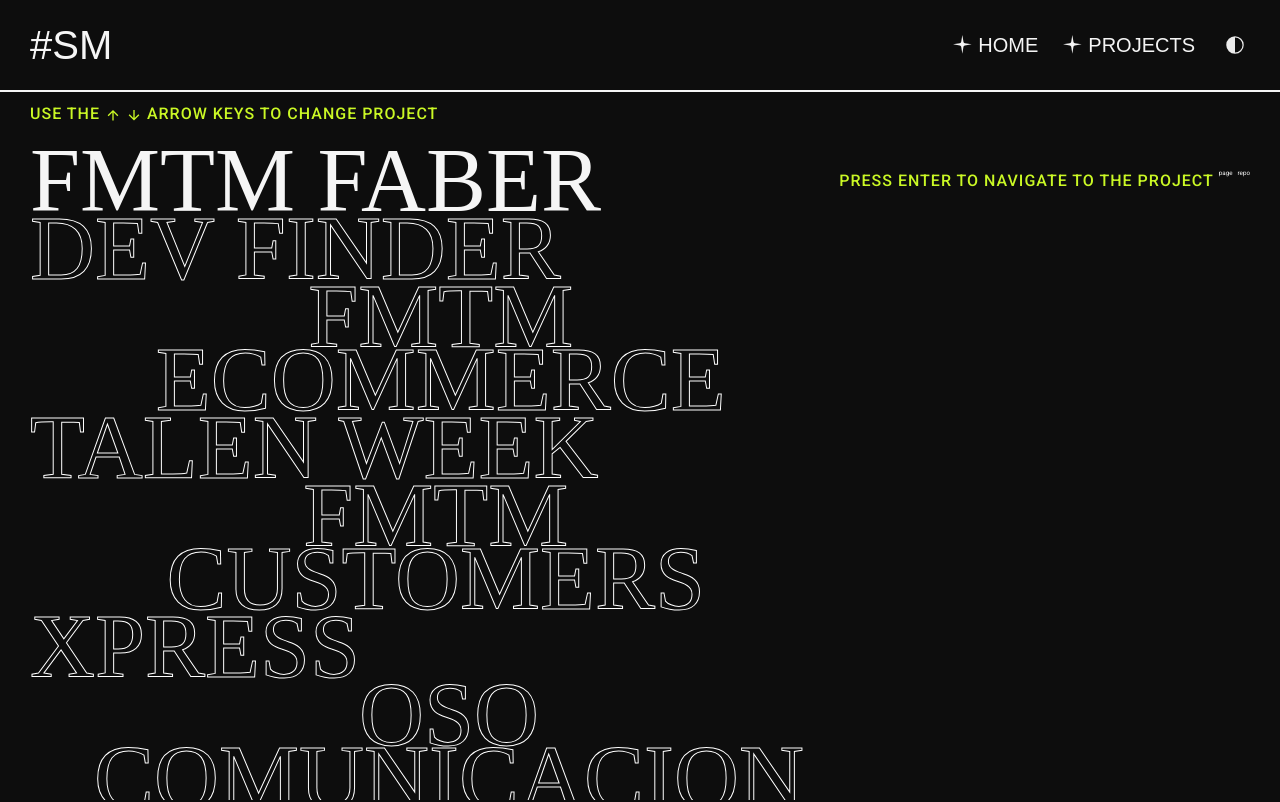
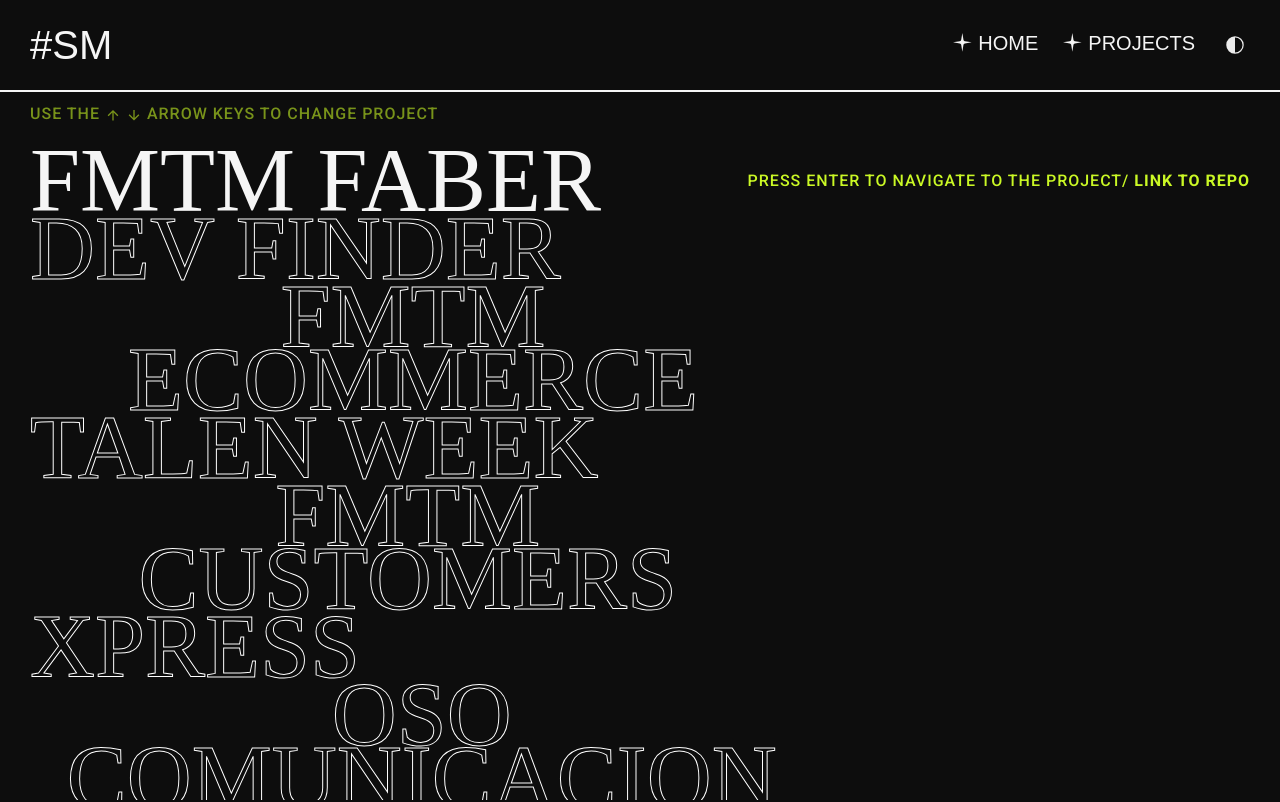
Before and after one commit to sanmoyano/sm-portfolio, a Next.js app: page /projects in a window 1280 px wide. Shown: the top 802 px of the page. Built offline with nearby package versions, Linux system fonts and the light colour scheme; a web font is replaced by a local one.

Commit message:
desktop ready

```diff
--- a/src/app/projects/page.tsx
+++ b/src/app/projects/page.tsx
@@ -3,7 +3,7 @@ import React, { useState, useRef } from 'react'
 import { NextPage } from 'next'
 import { Text, Stack } from '@chakra-ui/react'
 import { ArrowDownIcon, ArrowUpIcon } from '@chakra-ui/icons'
-import { AnimatePresence } from 'framer-motion'
+import { AnimatePresence, motion } from 'framer-motion'
 
 import AnimationContainer from '@/components/animationContainer'
 import useFloatAnimation from '@/hooks/useFloatAnimation'
@@ -24,7 +24,8 @@ const Projects : NextPage = () => {
   const ITEM_REF = useRef<HTMLDivElement>(null)
   const float = useFloatAnimation()
   const color = useColorBrand()
-  const projects: ProjectsData[] = PROJECTS as ProjectsData[]
+  const projects: ProjectsData[] = PROJECTS
+  const calcDelayAnimation = projects.length * 0.65
 
   const containerAnimationVariants = {
     hidden: { opacity: 0 },
@@ -53,19 +54,35 @@ const Projects : NextPage = () => {
 
   return (
     <AnimatePresence>
-      <Stack height='100%' justifyContent='center' paddingInline={{ base: 6, lg: 12 }} paddingTop={100} spacing={10}>
+      <Stack height='100%' justifyContent='center' paddingTop={100} spacing={10}>
         <Text
+          animate='visible'
           animation={float}
+          as={motion.div}
           bottom={0}
           color={color}
+          initial='hidden'
+          paddingLeft={{ base: 6, md: 12 }}
           textStyle='quotes'
+          variants={{
+            visible: { opacity: 1, transition: { duration: 1, delay: calcDelayAnimation } },
+            hidden: { opacity: 0 }
+          }}
         >
           use the <ArrowUpIcon /> <ArrowDownIcon /> arrow keys to change project
         </Text>
         <Stack ref={ITEM_REF} overflow='hidden' width='100%'>
           <AnimationContainer animationVariants={containerAnimationVariants}>
             {projects?.map((project, index) => (
-              <ProjectItem key={project.page} activeIndex={activeIndex} animationVariant={itemAnimationVariants} index={index} name={project.name} page={project.page} repo={project.repo} />
+              <ProjectItem
+                key={project.page}
+                activeIndex={activeIndex}
+                animationVariant={itemAnimationVariants}
+                index={index}
+                name={project.name}
+                page={project.page}
+                repo={project.repo}
+              />
             ))}
           </AnimationContainer>
         </Stack>
--- /dev/null
+++ b/src/components/anchorContainer/index.tsx
@@ -0,0 +1,41 @@
+import React from 'react'
+import { Box, Link } from '@chakra-ui/react'
+
+interface LinkProp {
+  route:string
+  textStyle: 'footer'|'paragraph'|'quotes'
+  underlineColor:string
+  content:string
+}
+
+const AnchorContainer = ({ route, textStyle, underlineColor, content }: LinkProp) => {
+  const anchorStyle = {
+    _after: {
+      content: '""',
+      display: 'block',
+      background: 'none repeat scroll 0 0 transparent',
+      bottom: 0,
+      height: 0.5,
+      left: '50%',
+      position: 'absolute',
+      backgroundColor: underlineColor,
+      transition: 'width 0.3s ease 0s, left 0.3s ease 0s',
+      width: 0
+    },
+    _hover: {
+      _after: { width: '100%', left: 0 }
+    },
+    position: 'relative',
+    fontWeight: 700,
+    target: '_blank',
+    display: 'inline-block'
+  } as React.CSSProperties
+
+  return (
+    <Box display='inline-block'>
+      <Link href={route} sx={anchorStyle} target='_blank' textStyle={textStyle}>{content}</Link>
+    </Box>
+  )
+}
+
+export default AnchorContainer
--- a/src/components/footer/index.tsx
+++ b/src/components/footer/index.tsx
@@ -1,37 +1,16 @@
 'use client'
 import React from 'react'
-import { Link, Stack, Text, Grid, useColorModeValue, useTheme } from '@chakra-ui/react'
+import { Stack, Text, Grid, useColorModeValue, useTheme } from '@chakra-ui/react'
 
+import AnchorContainer from '../anchorContainer'
 import Logo from '../logo'
 
 const Footer = () => {
   const heart = useColorModeValue('🖤', '🤍')
   const { textStyles } = useTheme()
   const footerSize = textStyles?.footer?.fontSize
-  // const underlineColor = useColorModeValue('black', 'white')
+  const underlineColor = useColorModeValue('black', 'white')
   const getYear = new Date().getFullYear()
-  // const anchorStyle: SystemStyleObject = {
-  //   _after: {
-  //     content: '""',
-  //     display: 'block',
-  //     background: 'none repeat scroll 0 0 transparent',
-  //     bottom: 0,
-  //     height: 0.5,
-  //     left: '50%',
-  //     position: 'absolute',
-  //     backgroundColor: underlineColor,
-  //     transition: 'width 0.3s ease 0s, left 0.3s ease 0s',
-  //     width: 0
-  //   },
-  //   _hover: {
-  //     _after: { width: '100%', left: 0 }
-  //   },
-  //   position: 'relative',
-  //   fontWeight: 700,
-  //   target: '_blank',
-  //   textStyle: 'footer',
-  //   display: 'block'
-  // }
 
   return (
     <Stack
@@ -49,15 +28,10 @@ const Footer = () => {
         width='100%'
       >
         <Grid gap={2} templateColumns='repeat(2, 1fr)'>
-          <Link href='https://www.linkedin.com/in/santiago-moyano/' textStyle='footer' width={125}>
-            Santiago Moyano
-          </Link>
-
+          <AnchorContainer content='Santiago Moyano' route='https://www.linkedin.com/in/santiago-moyano/' textStyle='footer' underlineColor={underlineColor} />
           <Text textStyle='footer'>Front End Developer</Text>
           <Text textStyle='footer'>Córdoba, Argentina</Text>
-          <Link href='mailto:smoyano.di@gamil.com' textStyle='footer'>
-            smoyano.di@gmail.com
-          </Link>
+          <AnchorContainer content='smoyano.di@gmail.com' route='mailto:smoyano.di@gmail.com' textStyle='footer' underlineColor={underlineColor} />
         </Grid>
       </Stack>
       <Text fontSize={`calc(${footerSize} / 1.618)`} textAlign='center' textStyle='footer'>
--- a/src/components/header/navbar/navItem/index.tsx
+++ b/src/components/header/navbar/navItem/index.tsx
@@ -1,7 +1,7 @@
 'use client'
 import React, { useState } from 'react'
-import { Stack, Text, useTheme, useColorModeValue } from '@chakra-ui/react'
-import Link from 'next/link'
+import { Link, Stack, Text, useTheme, useColorModeValue } from '@chakra-ui/react'
+import NextLink from 'next/link'
 
 import StarIcon from '@/components/starIcon'
 
@@ -16,7 +16,23 @@ const NavItem = ({ route, sectionName }: NavItemProps) => {
   const fill = useColorModeValue(`${colors.black}`, `${colors.white}`)
 
   return (
-    <Link href={route} onMouseEnter={() => setHovered(true)} onMouseLeave={() => setHovered(false)}>
+    <Link
+      _active={{
+        outline: 'none !important',
+        border: 'none !important',
+        boxShadow: 'none !important'
+      }} _focus={{
+        outline: 'none !important',
+        border: 'none !important',
+        boxShadow: 'none !important'
+      }}
+      _hover={{ textDecoration: 'none' }}
+      as={NextLink}
+      display='inline-block'
+      href={route}
+      onMouseEnter={() => setHovered(true)}
+      onMouseLeave={() => setHovered(false)}
+    >
       <Stack
         alignItems='center'
         direction='row'
--- a/src/components/projectItem/index.tsx
+++ b/src/components/projectItem/index.tsx
@@ -1,9 +1,11 @@
-import React from 'react'
+import React, { useRef, useEffect } from 'react'
 import { Text, Link, Stack, useColorModeValue } from '@chakra-ui/react'
 import { Variants, motion, AnimatePresence } from 'framer-motion'
 
 import useColorBrand from '@/hooks/useColorBrand'
 import { ProjectsData } from '@/app/projects/page'
+
+import AnchorContainer from '../anchorContainer'
 interface ItemProps {
   name: ProjectsData['name']
   page: ProjectsData['page']
@@ -17,28 +19,54 @@ const ProjectItem = ({ name, page, repo, index, activeIndex, animationVariant }:
   const active = activeIndex === index
   const colorTitle = useColorModeValue('black', 'white')
   const color = useColorBrand()
+  const itemRef = useRef<HTMLAnchorElement>(null)
+
+  const textAnimationVariants = {
+    visible: { opacity: 1, transition: { duration: 2, delay: 0.5 } },
+    hidden: { opacity: 0 }
+  }
+
+  useEffect(() => {
+    if (active) {
+      itemRef.current?.focus()
+    }
+  }, [active])
 
   return (
     <AnimatePresence>
-      <Stack alignItems='center' as={motion.div} direction='row' justifyContent='space-between' variants={animationVariant} width='100%'>
-        <Text
+      <Stack alignItems='center' as={motion.div} direction='row' justifyContent='space-between' paddingInline={{ base: 6, md: 12 }} variants={animationVariant} width='100%'>
+        <Link
+          ref={itemRef}
+          autoFocus
+          _focusVisible={{
+            outline: 'none !important',
+            border: 'none !important',
+            boxShadow: 'none !important'
+          }}
+          _hover={{ textDecoration: 'none' }}
+          borderColor='none'
           color={active ? `${colorTitle}` : 'transparent'}
-          fontFamily='apotek-extrawide'
+          display='inline-block' fontFamily='apotek-extrawide'
           fontSize='9rem'
+          href={page}
           lineHeight={0.7}
           sx={{ WebkitTextStroke: active ? 'none' : `1px ${colorTitle}` }}
+          tabIndex={active ? 0 : -1}
+          target='_blank'
           textAlign='center'
           textTransform='uppercase'
           transitionDelay='0s, 0s'
           transitionDuration='.5s, .5s'
           transitionProperty='color, opacity'
           transitionTimingFunction='ease, ease'
-        >{name}
-        </Text>
-        <Stack animate={active ? 'visible' : 'hidden'} as={motion.div} direction='row' justifyContent='space-around' variants={{ initial: { opacity: 1, transition: { duration: 5 } }, hidden: { opacity: 0, transition: { duration: 0.5 } } }}>
-          <Text color={color} textStyle='quotes'>press enter to navigate to the project</Text>
-          <Link href={page}>page</Link>
-          <Link href={repo}>repo</Link>
+        >
+          {name}
+        </Link>
+        <Stack
+          animate={active ? 'visible' : 'hidden'} as={motion.div} direction='row' initial='hidden' justifyContent='space-around'
+          variants={textAnimationVariants}
+        >
+          <Text color={color} textStyle='quotes'>{'press enter to navigate to the project/ '}<AnchorContainer content='link to repo' route={repo} textStyle='quotes' underlineColor={color} /></Text>
         </Stack>
       </Stack>
     </AnimatePresence>
```
Also changed, not shown: src/sections/skills/index.tsx (+7 -1 lines).
